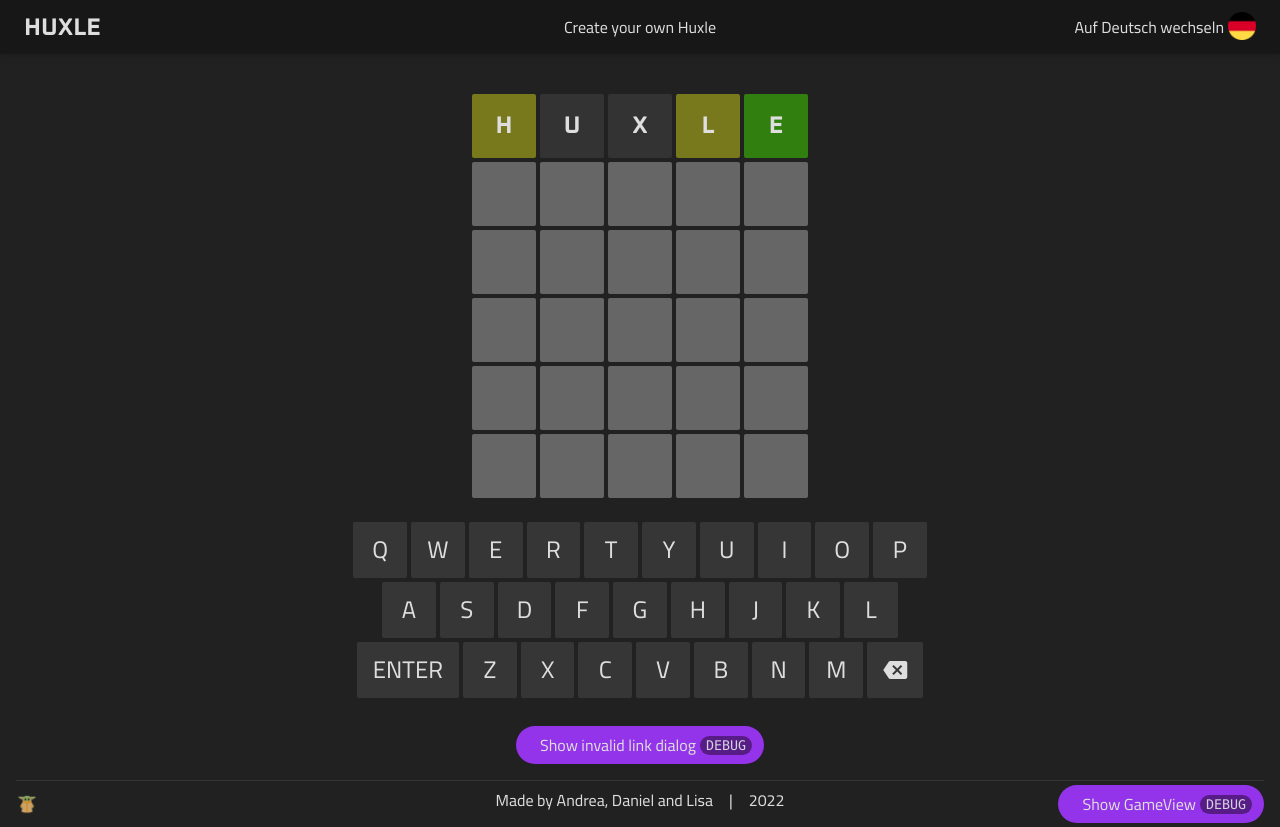
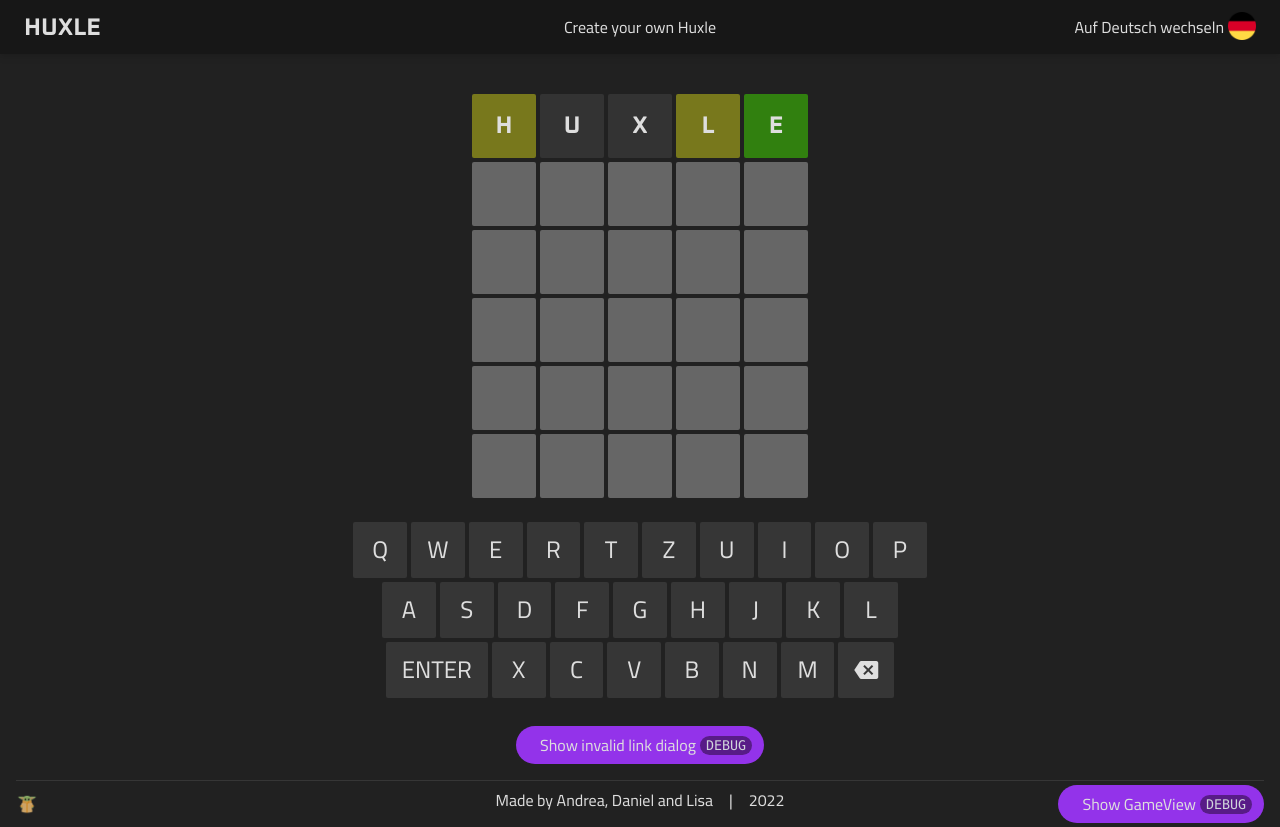
Before and after one commit to Rathalin/huxle-project, a Vue app: page /play/example-hash in a window 1280 px wide. Built offline with nearby package versions, Linux system fonts and the light colour scheme.

Commit message:
Switch keyboard to QWERTZ

```diff
--- a/src/components/ui/main/game/keyboard/Keyboard.vue
+++ b/src/components/ui/main/game/keyboard/Keyboard.vue
@@ -11,9 +11,9 @@
 }>()
 
 const rows = [
-  'qwertyuiop'.split(''),
+  'qwertzuiop'.split(''),
   'asdfghjkl'.split(''),
-  ['Enter', ...'zxcvbnm'.split(''), 'Backspace'],
+  ['Enter', ...'xcvbnm'.split(''), 'Backspace'],
 ]
 </script>
 
@@ -24,5 +24,3 @@
     </div>
   </div>
 </template>
-
-<style scoped></style>
```
